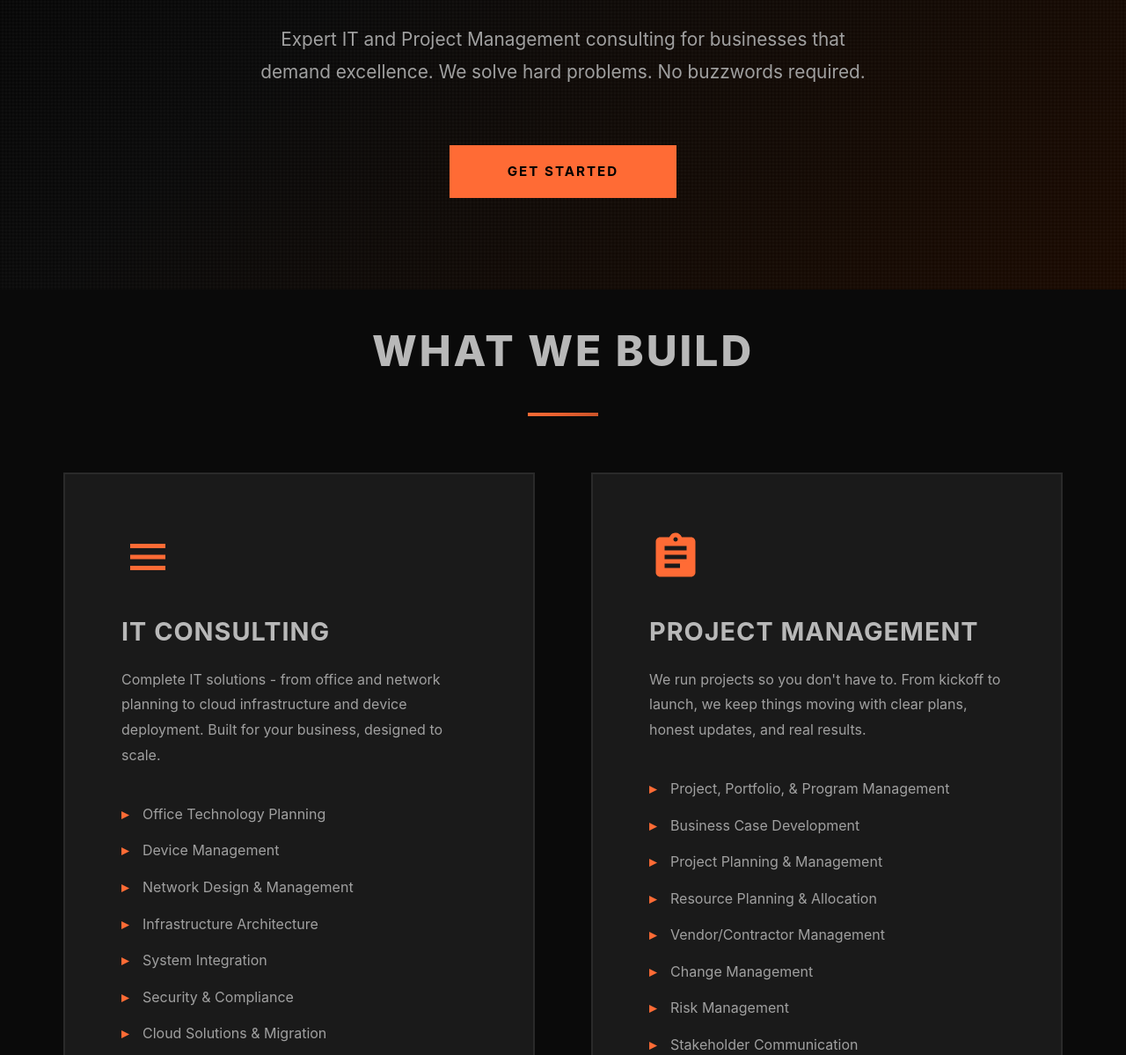
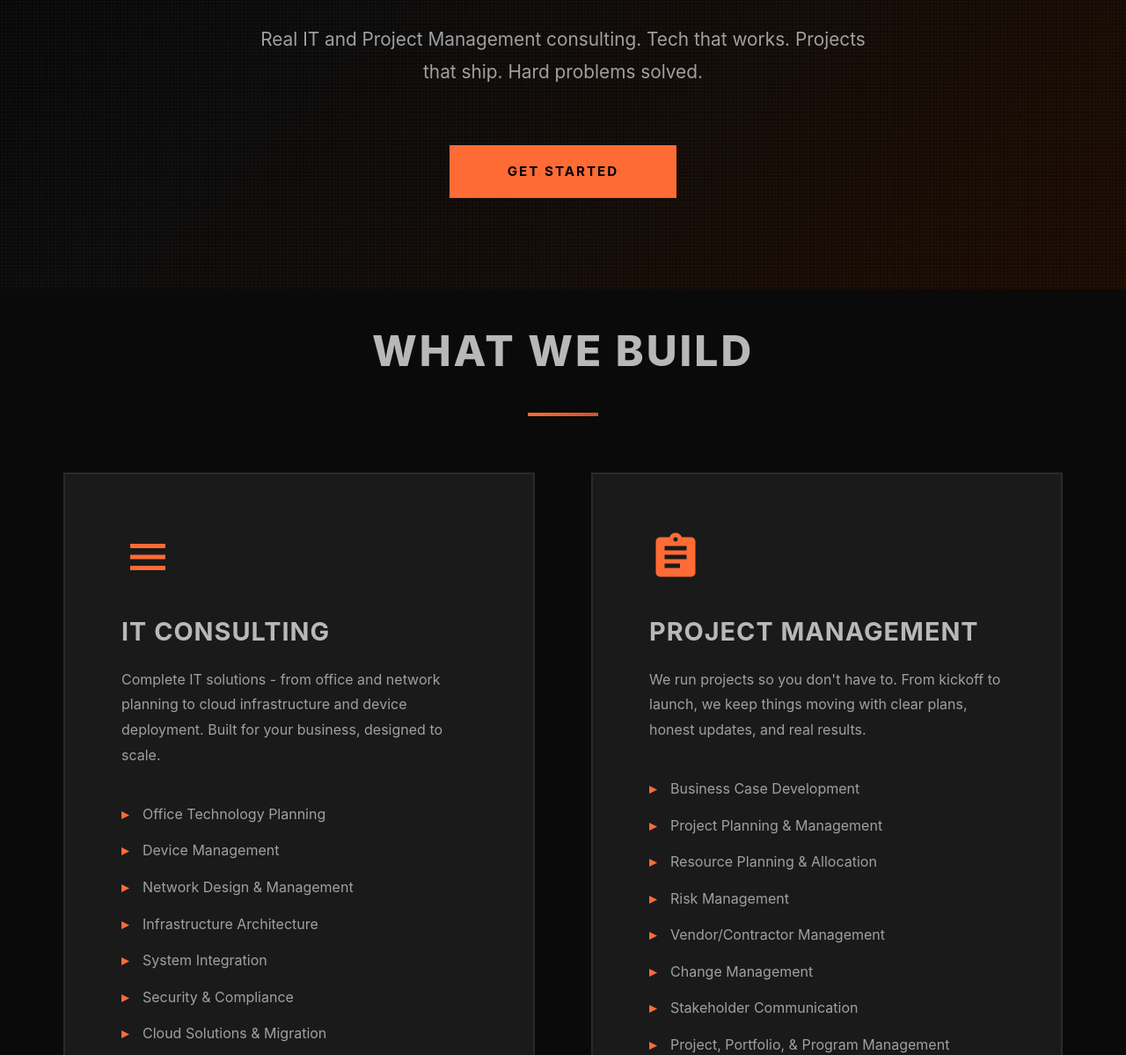
Before and after one commit to stevepanaghi/stevepanaghi.github.io, a plain HTML site: page index.html in a window 1280 px wide. Shown: the part 849-2048 px from the top of the page at 88% size. Drawn offline with Linux system fonts and the light colour scheme.

Commit message:
Some more copy changes

```diff
--- a/index.html
+++ b/index.html
@@ -27,7 +27,7 @@
             <div class="hero-content">
                 <img src="logo.png" alt="Punk Industries Logo" class="hero-logo">
                 <h1 class="glitch-text">Engineering Solutions.<br>Delivering Results.</h1>
-                <p class="hero-subtitle">Expert IT and Project Management consulting for businesses that demand excellence. We solve hard problems. No buzzwords required.</p>
+                <p class="hero-subtitle">Real IT and Project Management consulting. Tech that works. Projects that ship. Hard problems solved.</p>
                 <a href="#contact" class="cta-button">Get Started</a>
             </div>
         </div>
@@ -71,14 +71,14 @@
                     <h3>Project Management</h3>
                     <p>We run projects so you don't have to. From kickoff to launch, we keep things moving with clear plans, honest updates, and real results.</p>
                     <ul class="service-features">
-                        <li>Project, Portfolio, & Program Management</li>
                         <li>Business Case Development</li>
                         <li>Project Planning & Management</li>
                         <li>Resource Planning & Allocation</li>
+                        <li>Risk Management</li>
                         <li>Vendor/Contractor Management</li>
                         <li>Change Management</li>
-                        <li>Risk Management</li>
                         <li>Stakeholder Communication</li>
+                        <li>Project, Portfolio, & Program Management</li>
                     </ul>
                 </div>
             </div>
```
